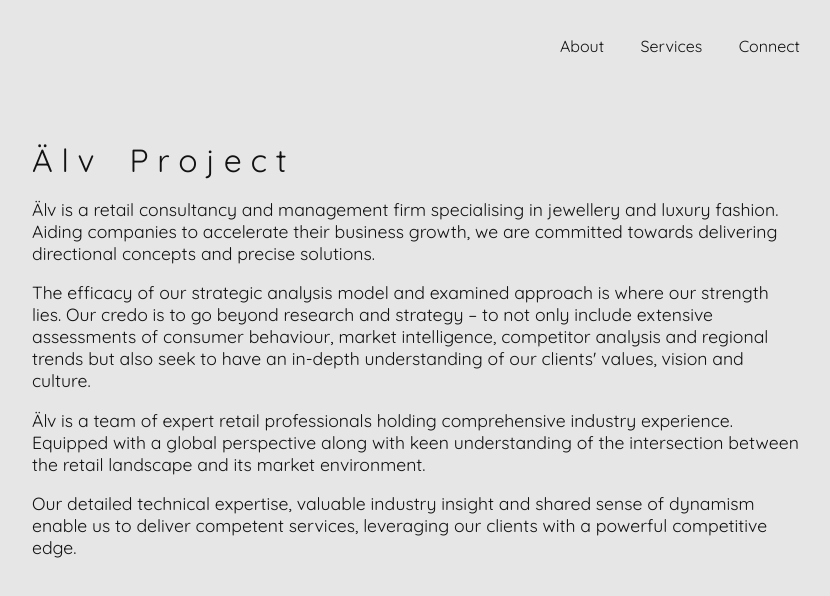
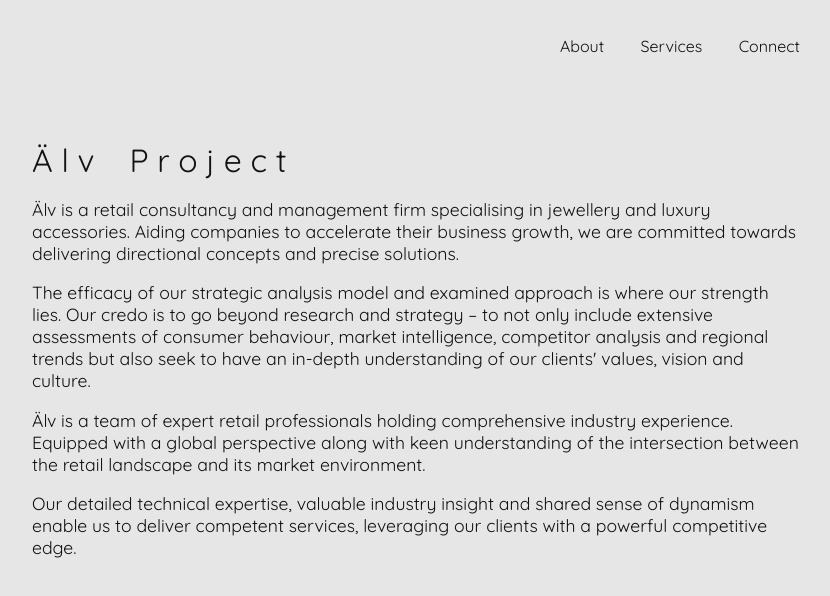
Before and after one commit to AlvTech/AlvTech.github.io, a website: page index.html in a window 1280 px wide. Both pictures are taken after a click on the item "About". Shown: the whole page, without its empty margins (224-1054 px from the left). Drawn offline with Linux system fonts and the light colour scheme.

Commit message:
Update index.html

```diff
--- a/index.html
+++ b/index.html
@@ -23,7 +23,7 @@
     </name>
     <message>
 
-      <p>Älv is a retail consultancy and management firm specialising in jewellery and luxury fashion.
+      <p>Älv is a retail consultancy and management firm specialising in jewellery and luxury accessories.
       Aiding companies to accelerate their business growth, we are committed towards delivering directional concepts and
       precise solutions.</p>
       <p>The efficacy of our strategic analysis model and examined approach is where our strength lies. Our credo is to go
```
